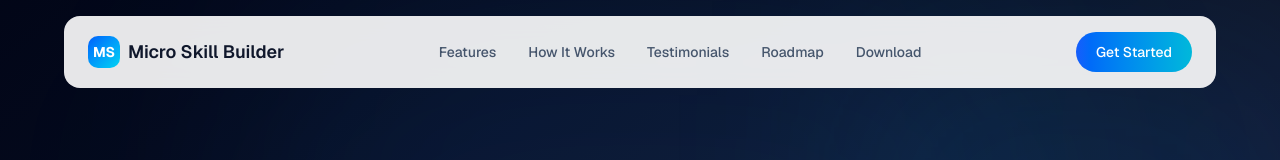
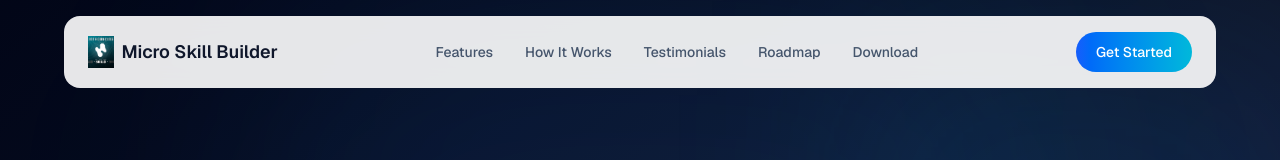
Before and after one commit to IvanJManh/skillo-marketing-web, a Next.js app: page / in a window 1280 px wide. Shown: the top 160 px of the page. Built offline with nearby package versions, Linux system fonts and the light colour scheme.

Commit message:
Update navbar logo to use Skillo image

```diff
--- a/components/navigation.tsx
+++ b/components/navigation.tsx
@@ -34,9 +34,7 @@ export function Navigation() {
       <div className="flex items-center justify-between px-6 py-4">
         {/* Logo */}
         <a href="#" className="flex items-center gap-2">
-          <div className="w-8 h-8 rounded-lg bg-gradient-to-br from-blue-600 to-cyan-400 flex items-center justify-center">
-            <span className="text-white font-bold text-sm">MS</span>
-          </div>
+          <img src="/icon.png" alt="Logo" className="h-8 w-auto object-contain" />
           <span className="font-semibold text-slate-900 text-lg hidden sm:block">
             Micro Skill Builder
           </span>
```
